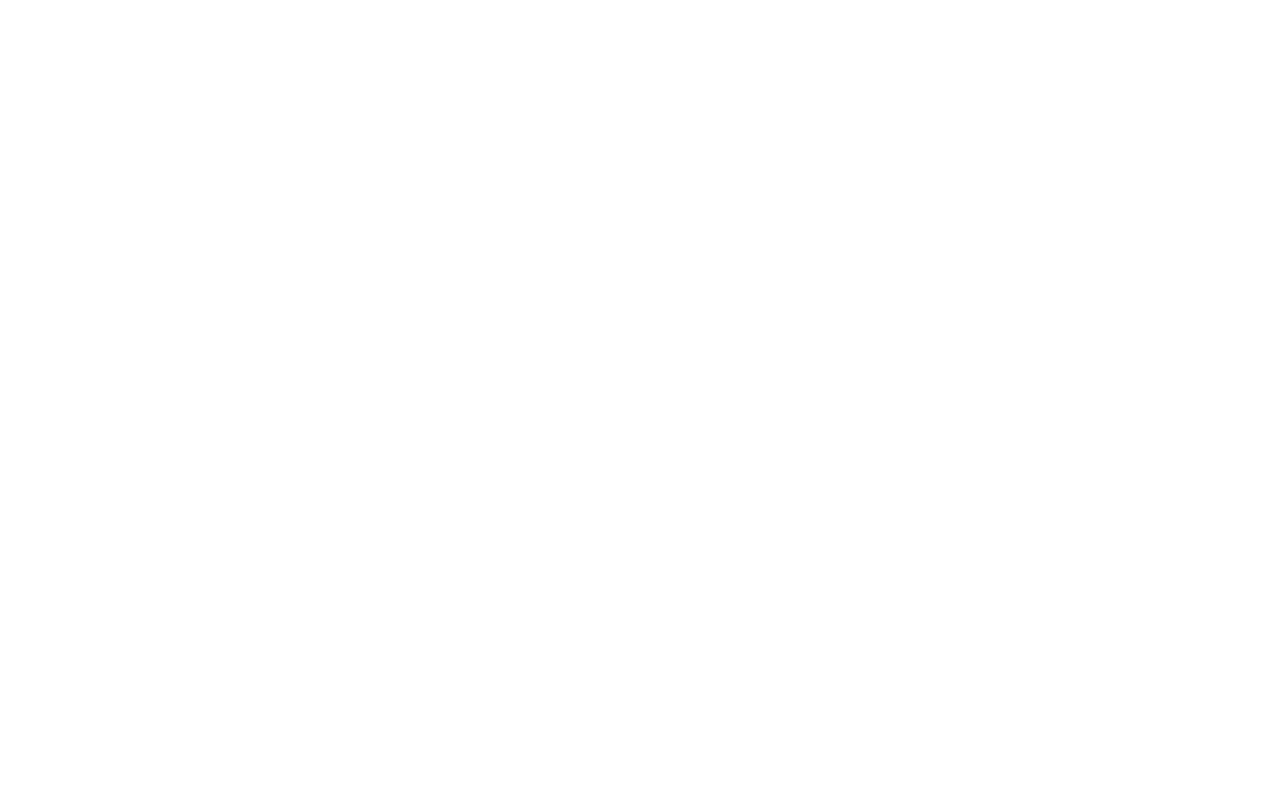
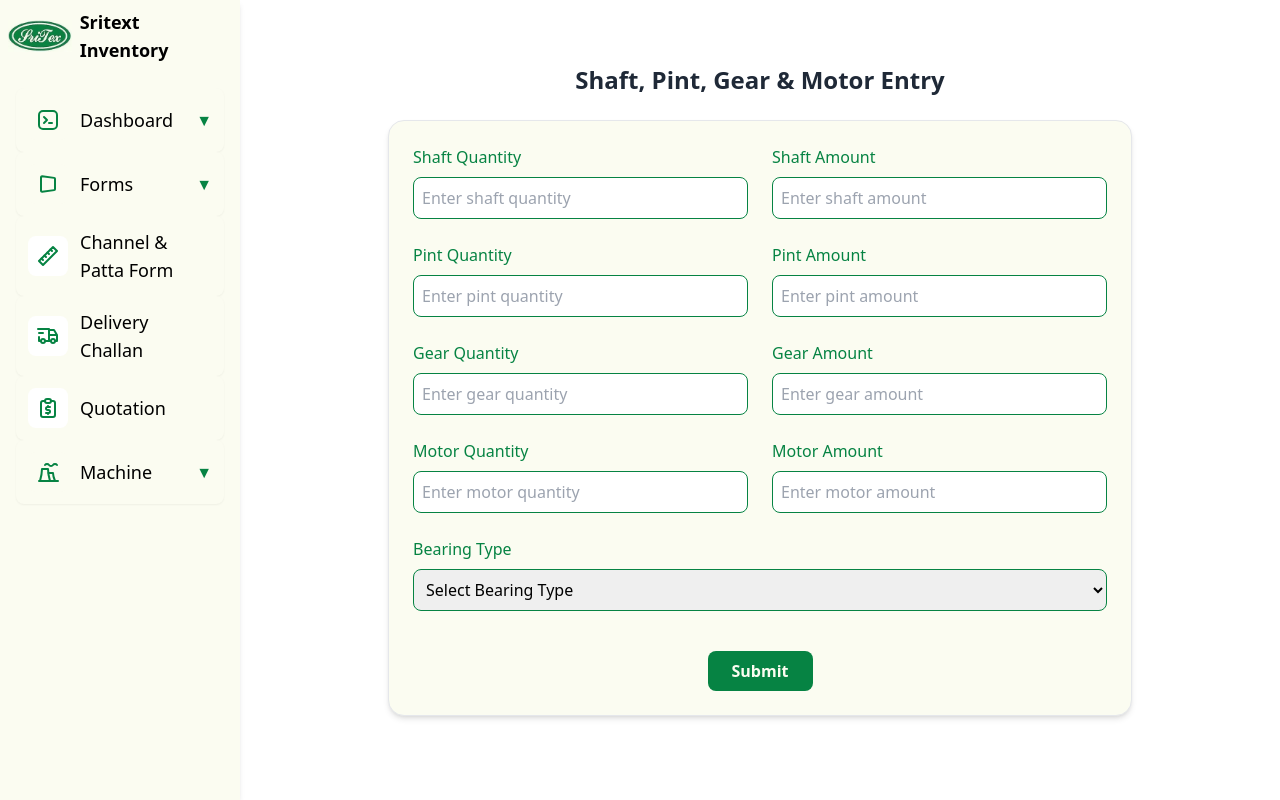
Before and after one commit to Pavithrank02/sritexinventory, a React (Create React App) app: page /shaft in a window 1280 px wide. Before the commit this address had no page. Built offline with nearby package versions, Linux system fonts and the light colour scheme.

Commit message:
ShaftPintGearForm

```diff
--- a/src/App.js
+++ b/src/App.js
@@ -9,6 +9,7 @@ import SheetsDashboard from "./components/dashboards/SheetsDashboard";
 import BoltNutMachine from "./components/dashboards/BoltNutMachine";
 import QuotationGenerator from "./components/QuotationGenerator";
 import SprocketForm from "./components/forms/SprocketForm";
+import ShaftPintGearForm from "./components/forms/ShaftPintGearForm";
 
 function App() {
   return (
@@ -23,6 +24,7 @@ function App() {
         <Route path="nuts" element={<NutBoltsForm />} />
         <Route path="/quote" element={<QuotationGenerator />} />
         <Route path="/sprocket" element={<SprocketForm />} />
+        <Route path="/shaft" element={<ShaftPintGearForm />} />
       </Routes>
     </div>
   );
--- a/src/components/SideComponent.js
+++ b/src/components/SideComponent.js
@@ -74,7 +74,7 @@ export function SidebarDemo() {
       subLinks: [
         { label: "Nuts, Bolt and Washers", href: "/machine" },
         { label: "Sheet Types", href: "" },
-        { label: "Shafts and Gears", href: "" },
+        { label: "Shafts and Gears", href: "/shaft" },
         { label: "Dummy", href: "" },
       ],
     },
--- /dev/null
+++ b/src/components/forms/ShaftPintGearForm.js
@@ -0,0 +1,166 @@
+import React, { useState } from "react";
+import { SidebarDemo } from "../SideComponent";
+
+const ShaftPintGearForm = () => {
+  const BearingType = ["Select Bearing Type", "UCF207", "UCM206"];
+  const [formData, setFormData] = useState({
+    shaftQuantity: "",
+    shaftAmount: "",
+    pintQuantity: "",
+    pintAmount: "",
+    gearQuantity: "",
+    gearAmount: "",
+    motorQuantity: "",
+    motorAmount: "",
+    bearingType: ""
+  });
+
+  const handleChange = (e) => {
+    const { name, value } = e.target;
+    setFormData({
+      ...formData,
+      [name]: value,
+    });
+  };
+
+  return (
+    <div className="flex flex-row h-screen bg-customTextColor-white">
+      <SidebarDemo />
+      <div className="flex-1 p-6 justify-center items-center mt-10">
+        <h1 className="text-2xl font-semibold mb-6 text-gray-800 text-center">
+          Shaft, Pint, Gear & Motor Entry
+        </h1>
+        <div className="flex justify-center">
+          <form className="space-y-6 bg-customBgColor-bg p-6 rounded-2xl shadow-md border w-9/12">
+            <div className="grid grid-cols-1 sm:grid-cols-2 gap-6">
+              {/* Shafts */}
+              <div>
+                <label className="block text-customTextColor font-medium mb-2">Shaft Quantity</label>
+                <input
+                  type="number"
+                  name="shaftQuantity"
+                  value={formData.shaftQuantity}
+                  onChange={handleChange}
+                  placeholder="Enter shaft quantity"
+                  className="w-full border border-customBorderColor rounded-lg p-2 focus:outline-none focus:ring-2 focus:ring-customBgColor"
+                />
+              </div>
+              <div>
+                <label className="block text-customTextColor font-medium mb-2">Shaft Amount</label>
+                <input
+                  type="number"
+                  name="shaftAmount"
+                  value={formData.shaftAmount}
+                  onChange={handleChange}
+                  placeholder="Enter shaft amount"
+                  className="w-full border border-customBorderColor rounded-lg p-2 focus:outline-none focus:ring-2 focus:ring-customBgColor"
+                />
+              </div>
+
+              {/* Pints */}
+              <div>
+                <label className="block text-customTextColor font-medium mb-2">Pint Quantity</label>
+                <input
+                  type="number"
+                  name="pintQuantity"
+                  value={formData.pintQuantity}
+                  onChange={handleChange}
+                  placeholder="Enter pint quantity"
+                  className="w-full border border-customBorderColor rounded-lg p-2 focus:outline-none focus:ring-2 focus:ring-customBgColor"
+                />
+              </div>
+              <div>
+                <label className="block text-customTextColor font-medium mb-2">Pint Amount</label>
+                <input
+                  type="number"
+                  name="pintAmount"
+                  value={formData.pintAmount}
+                  onChange={handleChange}
+                  placeholder="Enter pint amount"
+                  className="w-full border border-customBorderColor rounded-lg p-2 focus:outline-none focus:ring-2 focus:ring-customBgColor"
+                />
+              </div>
+
+              {/* Gears */}
+              <div>
+                <label className="block text-customTextColor font-medium mb-2">Gear Quantity</label>
+                <input
+                  type="number"
+                  name="gearQuantity"
+                  value={formData.gearQuantity}
+                  onChange={handleChange}
+                  placeholder="Enter gear quantity"
+                  className="w-full border border-customBorderColor rounded-lg p-2 focus:outline-none focus:ring-2 focus:ring-customBgColor"
+                />
+              </div>
+              <div>
+                <label className="block text-customTextColor font-medium mb-2">Gear Amount</label>
+                <input
+                  type="number"
+                  name="gearAmount"
+                  value={formData.gearAmount}
+                  onChange={handleChange}
+                  placeholder="Enter gear amount"
+                  className="w-full border border-customBorderColor rounded-lg p-2 focus:outline-none focus:ring-2 focus:ring-customBgColor"
+                />
+              </div>
+
+              {/* Motors */}
+              <div>
+                <label className="block text-customTextColor font-medium mb-2">Motor Quantity</label>
+                <input
+                  type="number"
+                  name="motorQuantity"
+                  value={formData.motorQuantity}
+                  onChange={handleChange}
+                  placeholder="Enter motor quantity"
+                  className="w-full border border-customBorderColor rounded-lg p-2 focus:outline-none focus:ring-2 focus:ring-customBgColor"
+                />
+              </div>
+              <div>
+                <label className="block text-customTextColor font-medium mb-2">Motor Amount</label>
+                <input
+                  type="number"
+                  name="motorAmount"
+                  value={formData.motorAmount}
+                  onChange={handleChange}
+                  placeholder="Enter motor amount"
+                  className="w-full border border-customBorderColor rounded-lg p-2 focus:outline-none focus:ring-2 focus:ring-customBgColor"
+                />
+              </div>
+            </div>
+
+            {/* Bearings */}
+            <div>
+              <label className="block text-customTextColor font-medium mb-2">Bearing Type</label>
+              <select
+                name="bearingType"
+                value={formData.bearingType}
+                onChange={handleChange}
+                className="w-full border border-customBorderColor rounded-lg p-2 focus:outline-none focus:ring-2 focus:ring-customBgColor"
+              >
+                {BearingType.map((type, index) => (
+                  <option key={index} value={type}>
+                    {type}
+                  </option>
+                ))}
+              </select>
+            </div>
+
+            {/* Submit or Export Action (Optional) */}
+            <div className="text-center">
+              <button
+                type="button"
+                className="bg-customBgColor hover:bg-customTextColor-light text-customBgColor-bg font-semibold px-6 py-2 rounded-lg mt-4"
+              >
+                Submit
+              </button>
+            </div>
+          </form>
+        </div>
+      </div>
+    </div>
+  );
+};
+
+export default ShaftPintGearForm;
```
